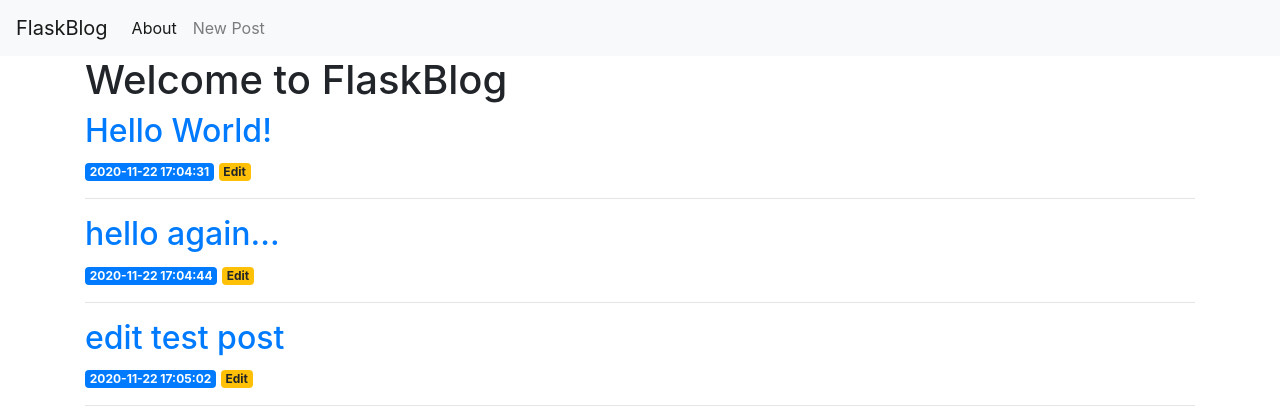
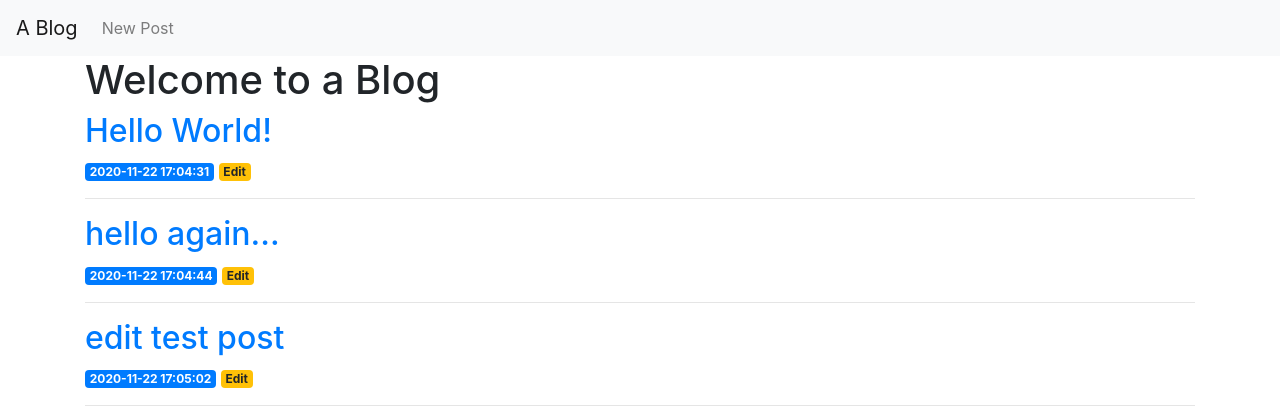
Before and after one commit to Vyvy-vi/flask-blog, a Flask app: page / in a window 1280 px wide. Shown: the top 420 px of the page. Run offline with Flask 2, Linux system fonts and the light colour scheme; data comes from the database, SQL or seed files in the repository; both versions use the stored data as it was after the commit; some libraries are stand-ins or nearby versions.

Commit message:
chore: renamed blog-site

```diff
--- a/templates/base.html
+++ b/templates/base.html
@@ -12,15 +12,12 @@
   </head>
   <body>
     <nav class="navbar navbar-expand-md navbar-light bg-light">
-        <a class="navbar-brand" href="{{ url_for('index')}}">FlaskBlog</a>
+        <a class="navbar-brand" href="{{ url_for('index')}}">A Blog</a>
         <button class="navbar-toggler" type="button" data-toggle="collapse" data-target="#navbarNav" aria-controls="navbarNav" aria-expanded="false" aria-label="Toggle navigation">
             <span class="navbar-toggler-icon"></span>
         </button>
         <div class="collapse navbar-collapse" id="navbarNav">
             <ul class="navbar-nav">
-            <li class="nav-item active">
-                <a class="nav-link" href="#">About</a>
-            </li>
             <li class="nav-item">
                 <a class="nav-link" href="{{url_for('create')}}">New Post</a>
             </li>
--- a/templates/index.html
+++ b/templates/index.html
@@ -1,7 +1,7 @@
 {% extends 'base.html' %}
 
 {% block content %}
-    <h1>{% block title %} Welcome to FlaskBlog {% endblock %}</h1>
+    <h1>{% block title %} Welcome to a Blog {% endblock %}</h1>
     {% for post in posts %}
         <a href="{{ url_for('post', post_id=post['id']) }}">
             <h2>{{ post['title'] }}</h2>
```
Also changed, not shown: database.db.
